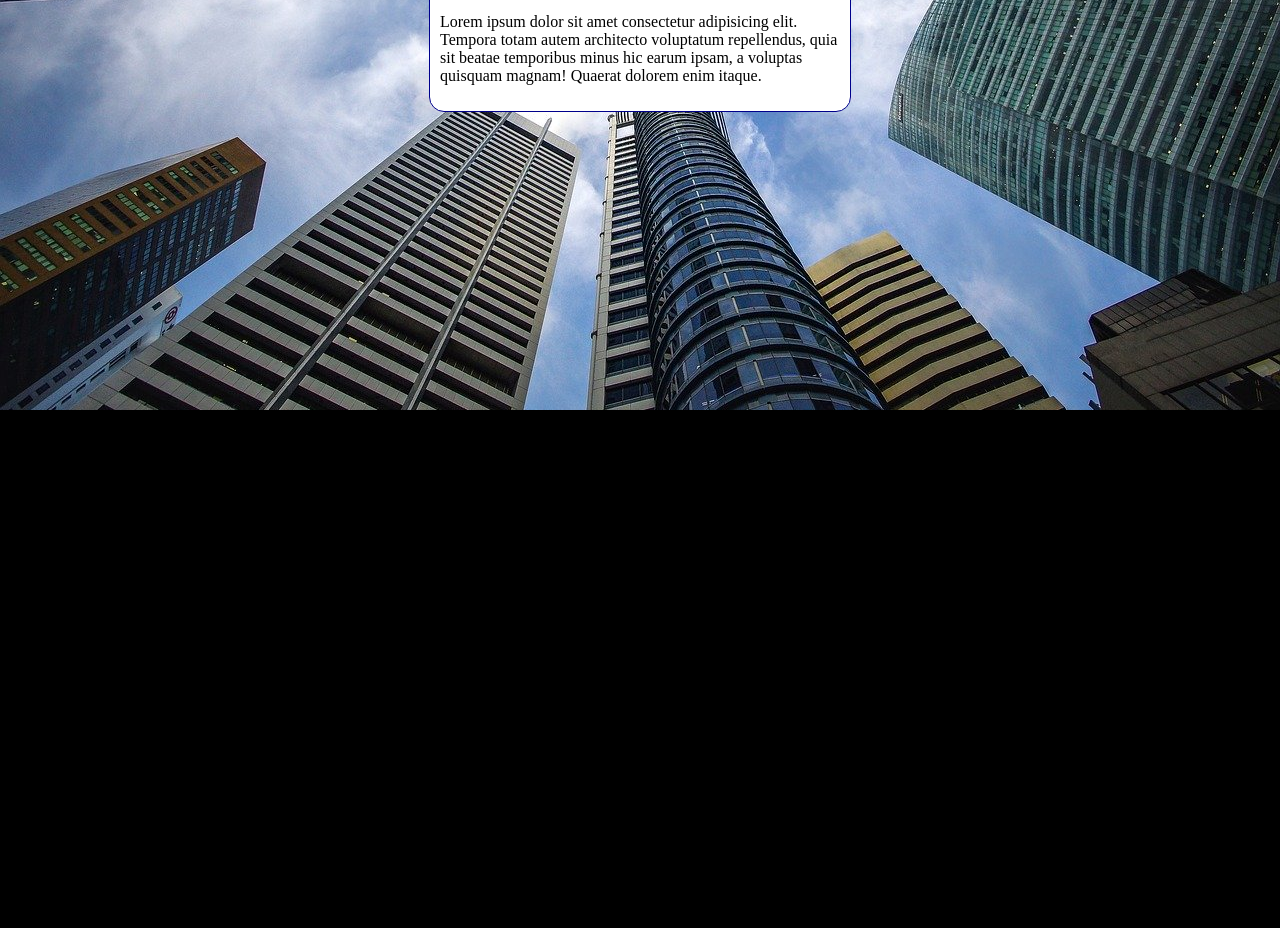
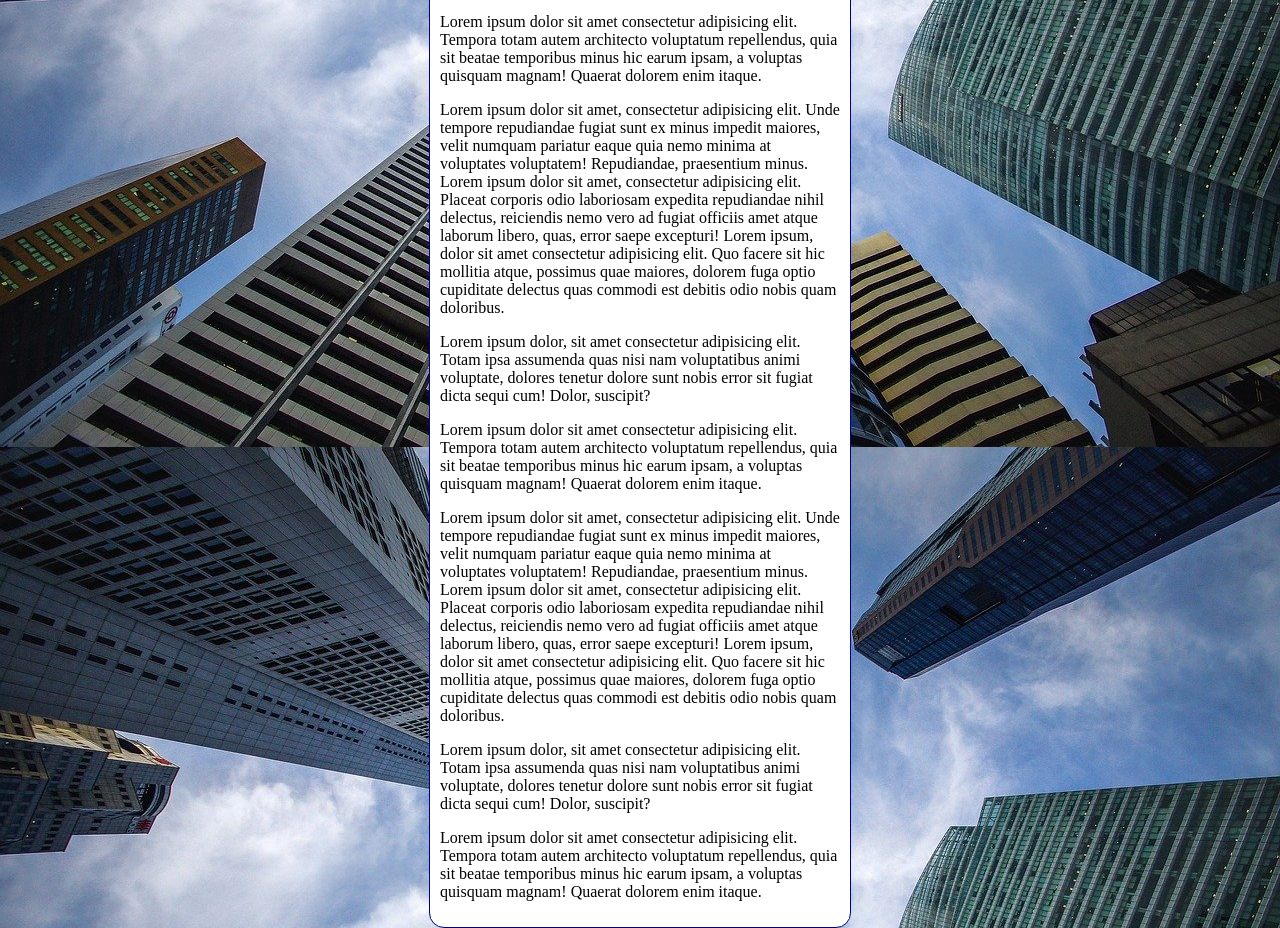
Before and after one commit to crxstvxn/html-css, a plain HTML site: page ex022 modulo 3/fundo006.html in a window 1280 px wide. Shown: the part 406-1334 px from the top of the page. Before the commit the page ends 816 px from the top, so only its background shows below. Drawn offline with Linux system fonts and the light colour scheme.

Commit message:
Update fundo006.html

```diff
--- a/ex022 modulo 3/fundo006.html
+++ b/ex022 modulo 3/fundo006.html
@@ -15,6 +15,7 @@
         background-position: center top;
         background-repeat: no-repeat;
         background-size: cover;
+        background-attachment: fixed;
     }
 
     main{
@@ -42,6 +43,32 @@
 
         <p>Lorem ipsum dolor, sit amet consectetur adipisicing elit. Totam ipsa assumenda quas nisi nam voluptatibus animi voluptate, dolores tenetur dolore sunt nobis error sit fugiat dicta sequi cum! Dolor, suscipit?</p>
         <p>Lorem ipsum dolor sit amet consectetur adipisicing elit. Tempora totam autem architecto voluptatum repellendus, quia sit beatae temporibus minus hic earum ipsam, a voluptas quisquam magnam! Quaerat dolorem enim itaque.</p>
+
+        <p>Lorem ipsum dolor sit amet, consectetur adipisicing elit. Unde tempore repudiandae fugiat sunt ex minus
+            impedit maiores, velit numquam pariatur eaque quia nemo minima at voluptates voluptatem! Repudiandae,
+            praesentium minus.
+            Lorem ipsum dolor sit amet, consectetur adipisicing elit. Placeat corporis odio laboriosam expedita
+            repudiandae nihil delectus, reiciendis nemo vero ad fugiat officiis amet atque laborum libero, quas, error
+            saepe excepturi!
+            Lorem ipsum, dolor sit amet consectetur adipisicing elit. Quo facere sit hic mollitia atque, possimus quae
+            maiores, dolorem fuga optio cupiditate delectus quas commodi est debitis odio nobis quam doloribus.
+        </p>
+
+        <p>Lorem ipsum dolor, sit amet consectetur adipisicing elit. Totam ipsa assumenda quas nisi nam voluptatibus animi voluptate, dolores tenetur dolore sunt nobis error sit fugiat dicta sequi cum! Dolor, suscipit?</p>
+        <p>Lorem ipsum dolor sit amet consectetur adipisicing elit. Tempora totam autem architecto voluptatum repellendus, quia sit beatae temporibus minus hic earum ipsam, a voluptas quisquam magnam! Quaerat dolorem enim itaque.</p>
+
+        <p>Lorem ipsum dolor sit amet, consectetur adipisicing elit. Unde tempore repudiandae fugiat sunt ex minus
+            impedit maiores, velit numquam pariatur eaque quia nemo minima at voluptates voluptatem! Repudiandae,
+            praesentium minus.
+            Lorem ipsum dolor sit amet, consectetur adipisicing elit. Placeat corporis odio laboriosam expedita
+            repudiandae nihil delectus, reiciendis nemo vero ad fugiat officiis amet atque laborum libero, quas, error
+            saepe excepturi!
+            Lorem ipsum, dolor sit amet consectetur adipisicing elit. Quo facere sit hic mollitia atque, possimus quae
+            maiores, dolorem fuga optio cupiditate delectus quas commodi est debitis odio nobis quam doloribus.
+        </p>
+
+        <p>Lorem ipsum dolor, sit amet consectetur adipisicing elit. Totam ipsa assumenda quas nisi nam voluptatibus animi voluptate, dolores tenetur dolore sunt nobis error sit fugiat dicta sequi cum! Dolor, suscipit?</p>
+        <p>Lorem ipsum dolor sit amet consectetur adipisicing elit. Tempora totam autem architecto voluptatum repellendus, quia sit beatae temporibus minus hic earum ipsam, a voluptas quisquam magnam! Quaerat dolorem enim itaque.</p>
     </main>
 </body>
 
```
